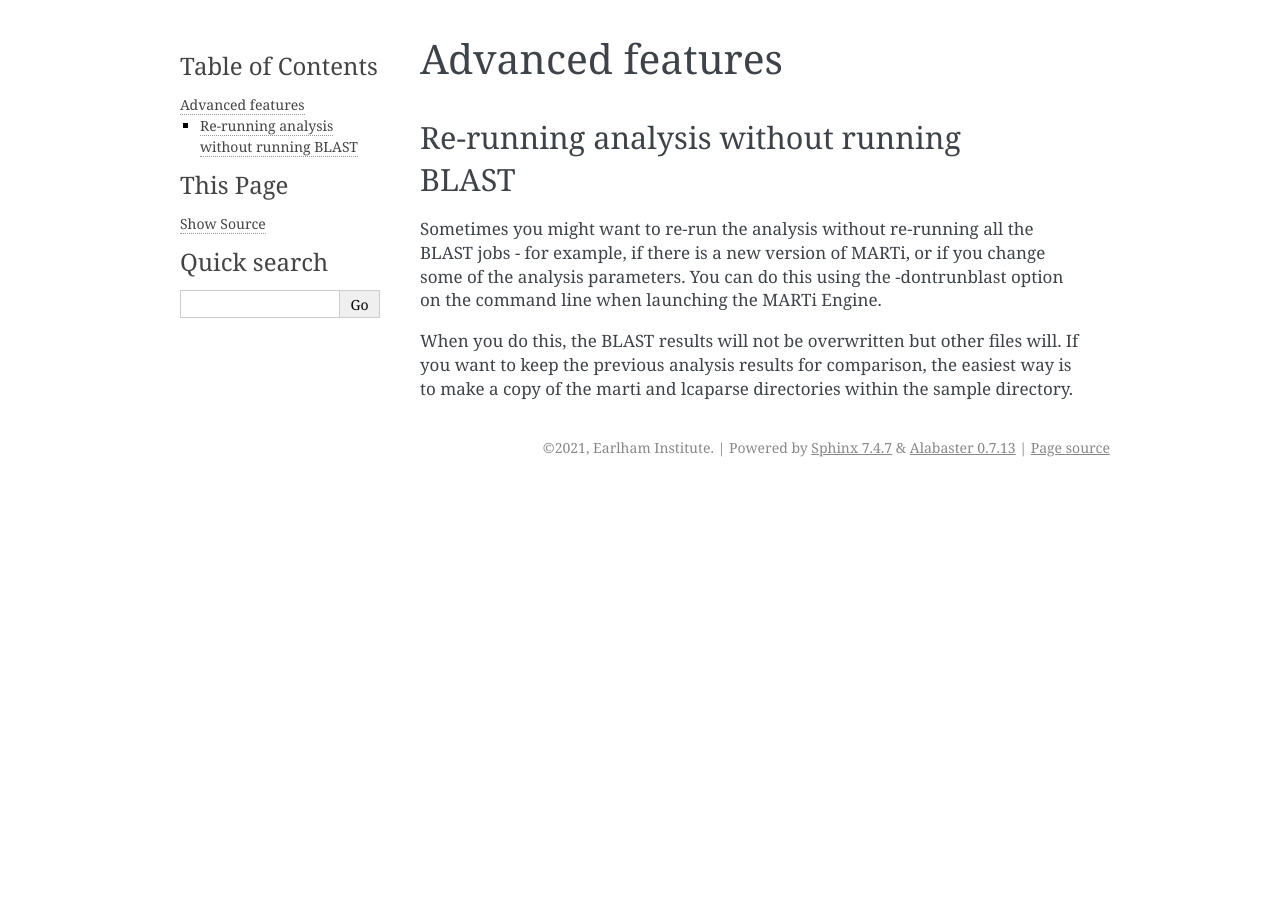
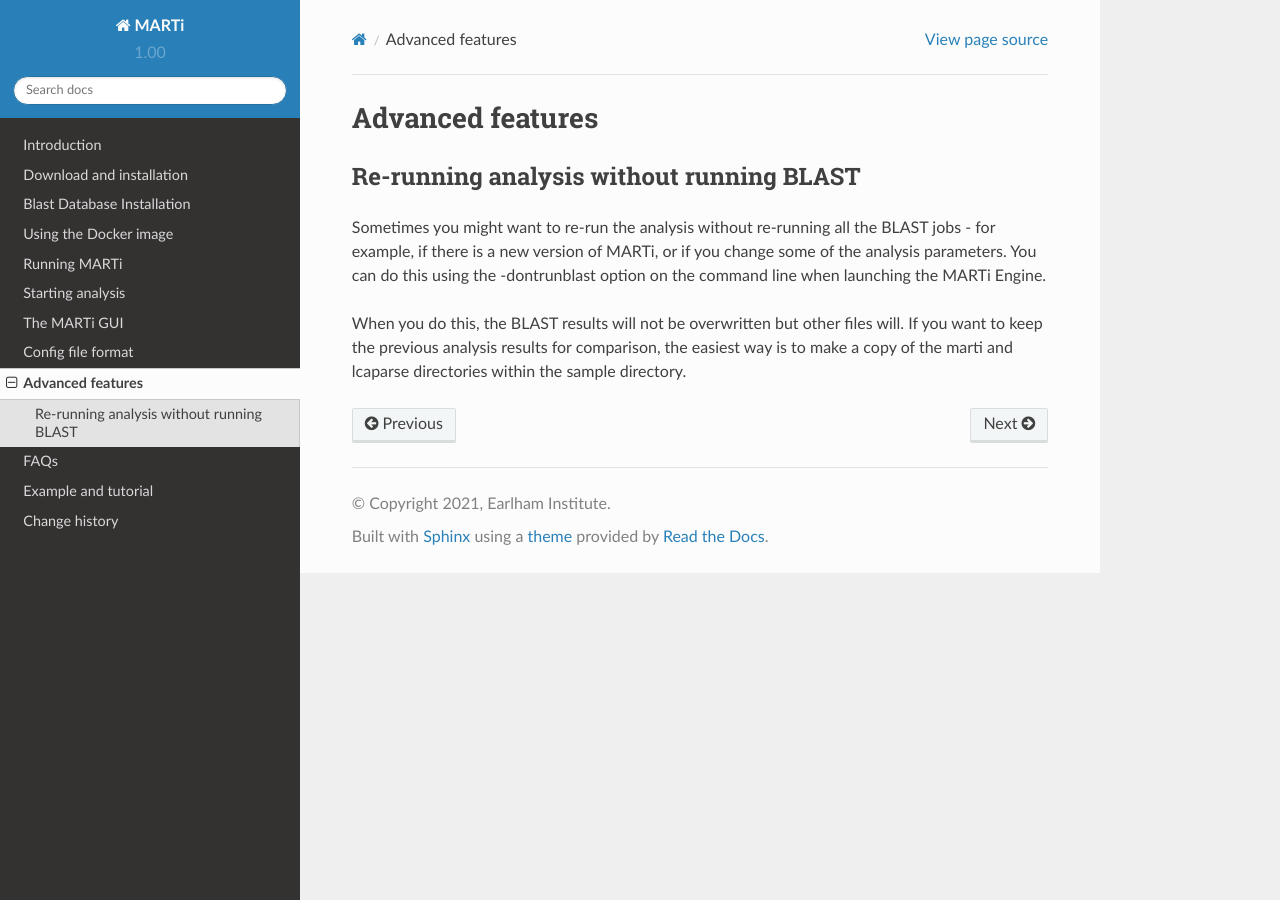
Before and after one commit to richardmleggett/MARTi, a Sphinx documentation site: the page built from docs/advanced.rst, in a window 1280 px wide. Built offline with Sphinx 7.4.7 and the Read the Docs theme 2.0.0, drawn with Linux system fonts in a browser that asks for light colours; formulas are drawn with MathJax 3.

Commit message:
Update conf.py

```diff
--- a/docs/conf.py
+++ b/docs/conf.py
@@ -33,7 +33,8 @@
 extensions = ['sphinx.ext.todo',
     'sphinx.ext.imgmath',
     'sphinx.ext.ifconfig',
-    'sphinx.ext.githubpages']
+    'sphinx.ext.githubpages',
+    'sphinx_rtd_theme']
 
 # Add any paths that contain templates here, relative to this directory.
 templates_path = ['_templates']
@@ -89,6 +90,7 @@ todo_include_todos = True
 #html_theme = 'sphinx_rtd_theme'
 #html_theme = 'classic'
 #html_theme = 'master'
+html_theme = "sphinx_rtd_theme"
 # Theme options are theme-specific and customize the look and feel of a theme
 # further.  For a list of options available for each theme, see the
 # documentation.
```
